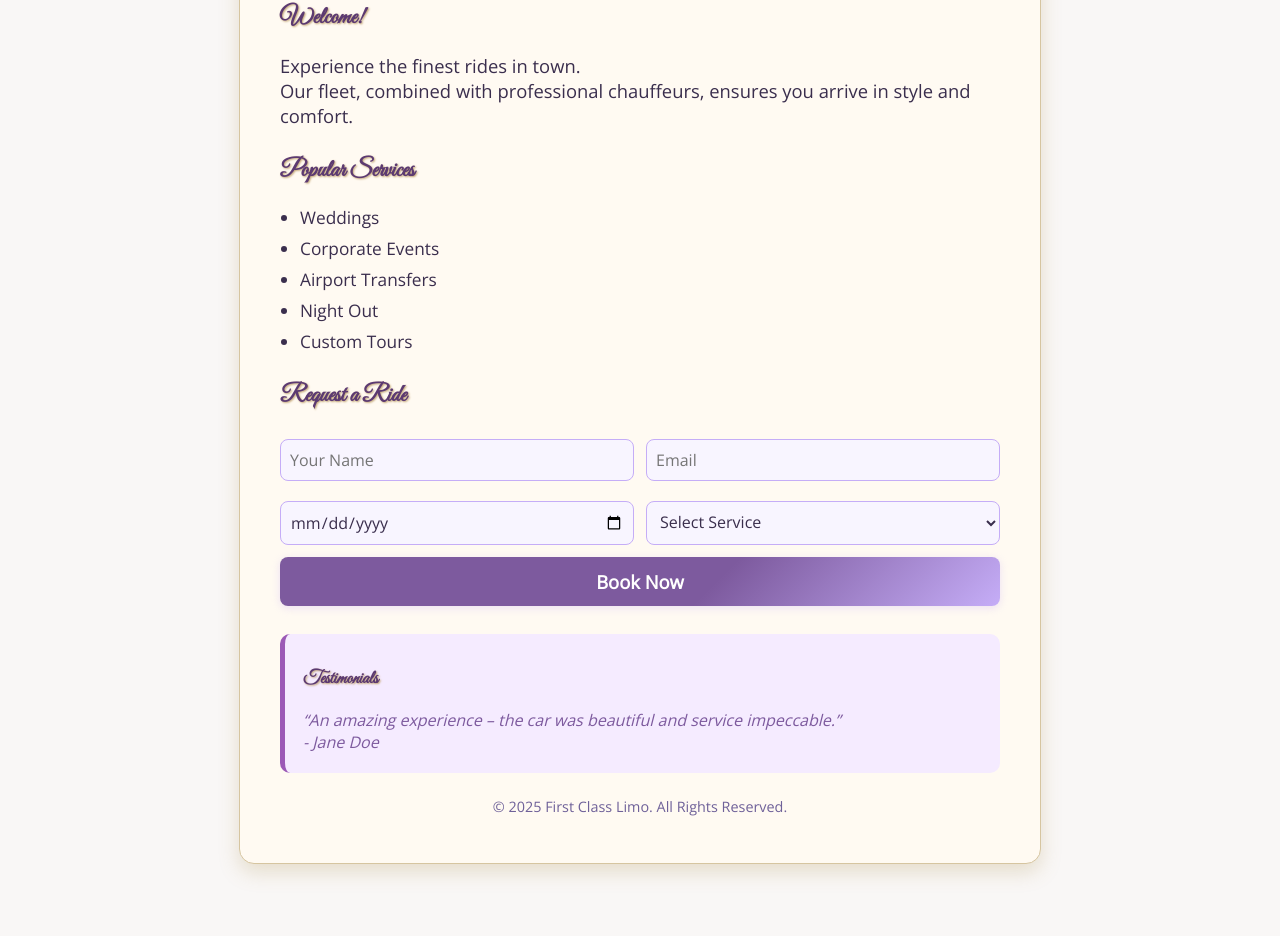
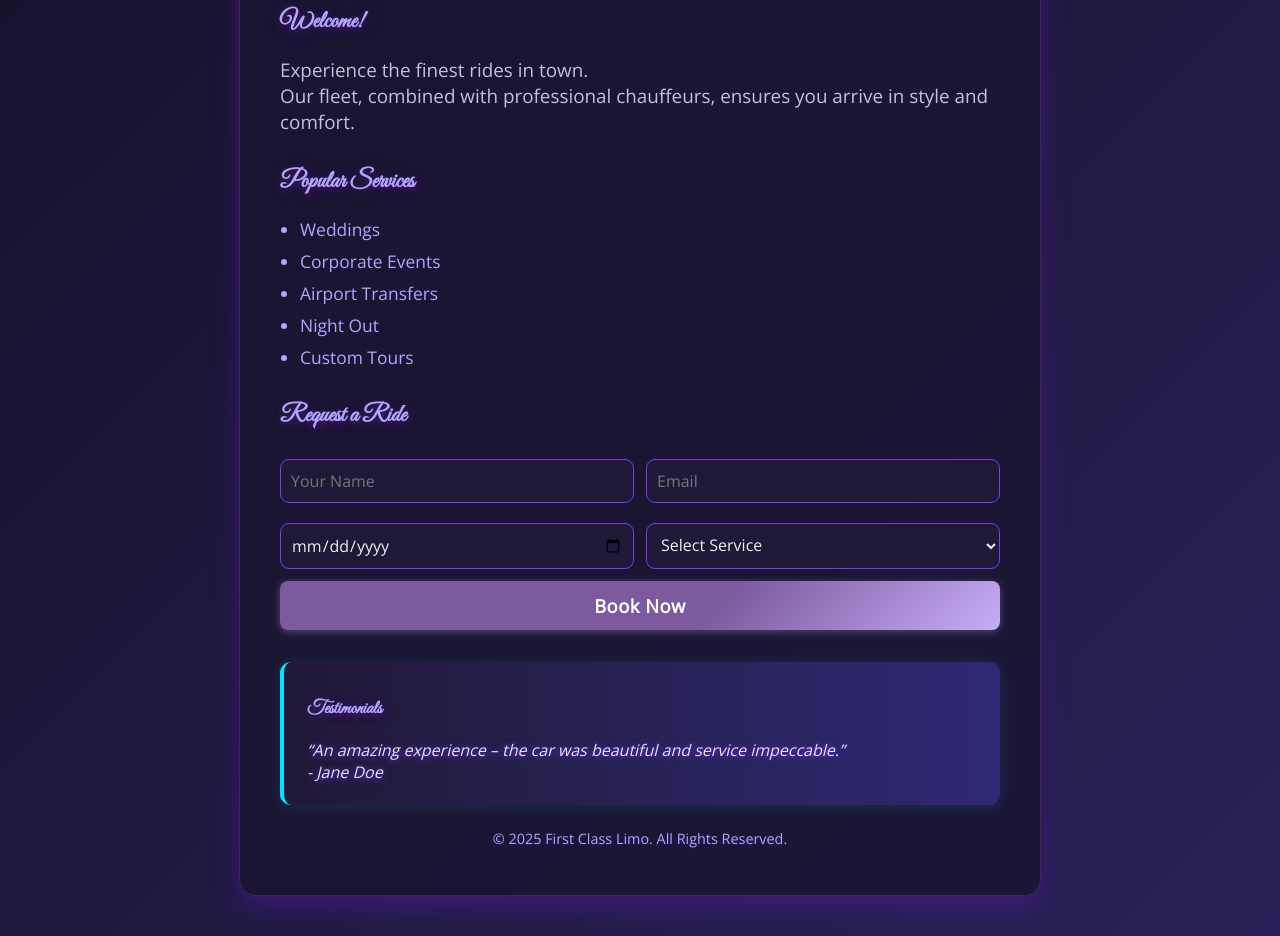
Before and after one commit to shanedianamay/Perry-Limo-Service, a plain HTML site: page index.html in a window 1280 px wide. Shown: the part 330-1266 px from the top of the page. Before the commit the page ends 1234 px from the top, so only its background shows below. Drawn offline with nearby package versions, Linux system fonts and the light colour scheme.

Commit message:
Updating CSS to look like a cool sleek tech dark theme with more glowing, shadows, and overall style change

```diff
--- a/css/style.css
+++ b/css/style.css
@@ -3,29 +3,31 @@
 body {
   margin: 0;
   font-family: 'Open Sans', Arial, sans-serif;
-  background: #f9f7f6;
-  color: #3a2e4d;
+  background: linear-gradient(135deg, #141026, #292157 100%);
+  color: #eceaf4;
+  min-height: 100vh;
 }
 
 h1, h2, h3 {
   font-family: 'Great Vibes', cursive;
-  color: #5c3a71; /* deep purple */
-  text-shadow: 1px 1px 2px #c3a674; /* soft gold shadow */
+  color: #aea7ff;
+  text-shadow: 2px 2px 10px #43006e, 0 2px 8px #fff2;
 }
 
 .container {
   max-width: 720px;
   margin: 40px auto;
   padding: 2em 2.5em;
-  background: #fffaf2;
-  border: 1px solid #d6c5a0;
-  box-shadow: 0 8px 20px rgba(170, 145, 76, 0.25);
-  border-radius: 15px;
+  background: rgba(26, 21, 49, 0.86);
+  border-radius: 16px;
+  box-shadow: 0 8px 24px 0 #8322ee60, 0 1.5px 18px #14102690;
+  border: 1px solid #382c4e;
+  backdrop-filter: blur(4px);
 }
 
-/* Elegant buttons */
+/* Sleek neon buttons */
 button {
-  background: linear-gradient(135deg, #ac7c05 0%, #d6b65a 100%);
+  background: linear-gradient(90deg, #7c3aed 0%, #00e5ff 100%);
   color: #fff;
   font-family: 'Open Sans', sans-serif;
   border: none;
@@ -33,69 +35,84 @@ button {
   padding: 12px 26px;
   cursor: pointer;
   font-weight: 600;
-  transition: background 0.3s ease;
-  box-shadow: 0 4px 8px rgba(214, 182, 90, 0.5);
+  letter-spacing: .5px;
+  box-shadow: 0 2px 12px #00e5ff44, 0 1.5px 8px #7c3aed33;
+  transition: background 0.3s, box-shadow 0.3s;
+}
+button:hover {
+  background: linear-gradient(90deg, #00e5ff 0%, #7c3aed 100%);
+  box-shadow: 0 6px 14px #00e5ff88, 0 5px 24px #7c3aed66;
 }
 
-button:hover {
-  background: linear-gradient(135deg, #d6b65a 0%, #ac7c05 100%);
+
+/* Cool links with glow effect */
+a {
+  color: #00e5ff;
+  text-decoration: none;
+  border-bottom: 1.5px dotted #7c3aed;
+  transition: color 0.2s, border-bottom 0.3s;
+}
+a:hover {
+  color: #7c3aed;
+  border-bottom: 1.5px solid #00e5ff;
 }
 
-/* Links with classy gold underline */
-a {
-  color: #9a7e40;
-  text-decoration: none;
-  border-bottom: 1px solid #d6b65a;
-  transition: color 0.3s ease;
-}
-
-a:hover {
-  color: #ac7c05;
-}
 
 /* Form inputs */
 input, select {
-  border: 1px solid #d6b65a;
-  border-radius: 8px;
+  border: 1.5px solid #7c3aed;
+  border-radius: 9px;
+  background: #221a38d0;
+  color: #eee;
+  font-family: 'Open Sans', sans-serif;
   padding: 10px;
-  font-family: 'Open Sans', sans-serif;
-  color: #3a2e4d;
-  background: #fffaf2;
   margin-top: 8px;
   width: 100%;
   box-sizing: border-box;
+  font-size: 1em;
+  transition: border-color 0.3s, background 0.3s;
 }
+input:focus, select:focus {
+  border-color: #00e5ff;
+  background: #292157fa;
+}
+
 
 .limo-img {
   width: 120px;
   border-radius: 50%;
-  box-shadow: 0 2px 20px #caa0ef;
+  box-shadow: 0 2px 22px #7c3aed, 0 0 0px 8px #00e5ff13;
   margin-bottom: 18px;
+  border: 2.5px solid #aea7ff;
 }
+
 
 .subtitle {
   font-size: 1.1em;
-  color: #9b59b6;
+  color: #00e5ff;
+  text-shadow: 0 1px 8px #7c3aed88;
   letter-spacing: 1px;
 }
 
 section {
-  margin-bottom: 28px;
+  margin-bottom: 32px;
 }
 
 .about p {
-  font-size: 1.15em;
+  font-size: 1.18em;
+  color: #c2c0df;
 }
 
 .services ul {
   margin-top: 0;
   padding-left: 20px;
 }
+.services li {
+  font-size: 1.09em;
+  margin-bottom: 8px;
+  color: #aea7ff;
+}
 
-.services li {
-  font-size: 1.08em;
-  margin-bottom: 8px;
-}
 
 .booking form {
   display: flex;
@@ -107,11 +124,6 @@ section {
 .booking input,
 .booking select {
   flex: 1 1 46%;
-  font-size: 1em;
-  padding: 9px;
-  border-radius: 8px;
-  border: 1px solid #c5adf7;
-  background: #f8f5ff;
 }
 
 .booking button {
@@ -132,23 +144,29 @@ section {
   box-shadow: 0 4px 18px #7d5a9e34;
 }
 
+
+
 .testimonial {
-  background: #f5ebff;
-  border-left: 5px solid #9b59b6;
-  padding: 14px 18px;
-  border-radius: 10px;
+  background: linear-gradient(90deg, #221a38be, #36308cbb);
+  border-left: 4px solid #00e5ff;
+  padding: 16px 23px;
+  border-radius: 11px;
   margin-bottom: 24px;
+  box-shadow: 0 2px 14px #00e5ff22;
 }
+
 
 blockquote {
   font-style: italic;
-  color: #7d5a9e;
+  color: #e3e1ff;
   margin: 0 0 6px 0;
+  text-shadow: 0 1px 7px #7c3aed;
 }
 
 footer {
   text-align: center;
-  color: #6f6199;
+  color: #aea7ff;
   font-size: 0.9em;
-  margin-top: 14px;
+  margin-top: 18px;
+  text-shadow: 0 1.5px 5px #7c3aed44;
 }
```
